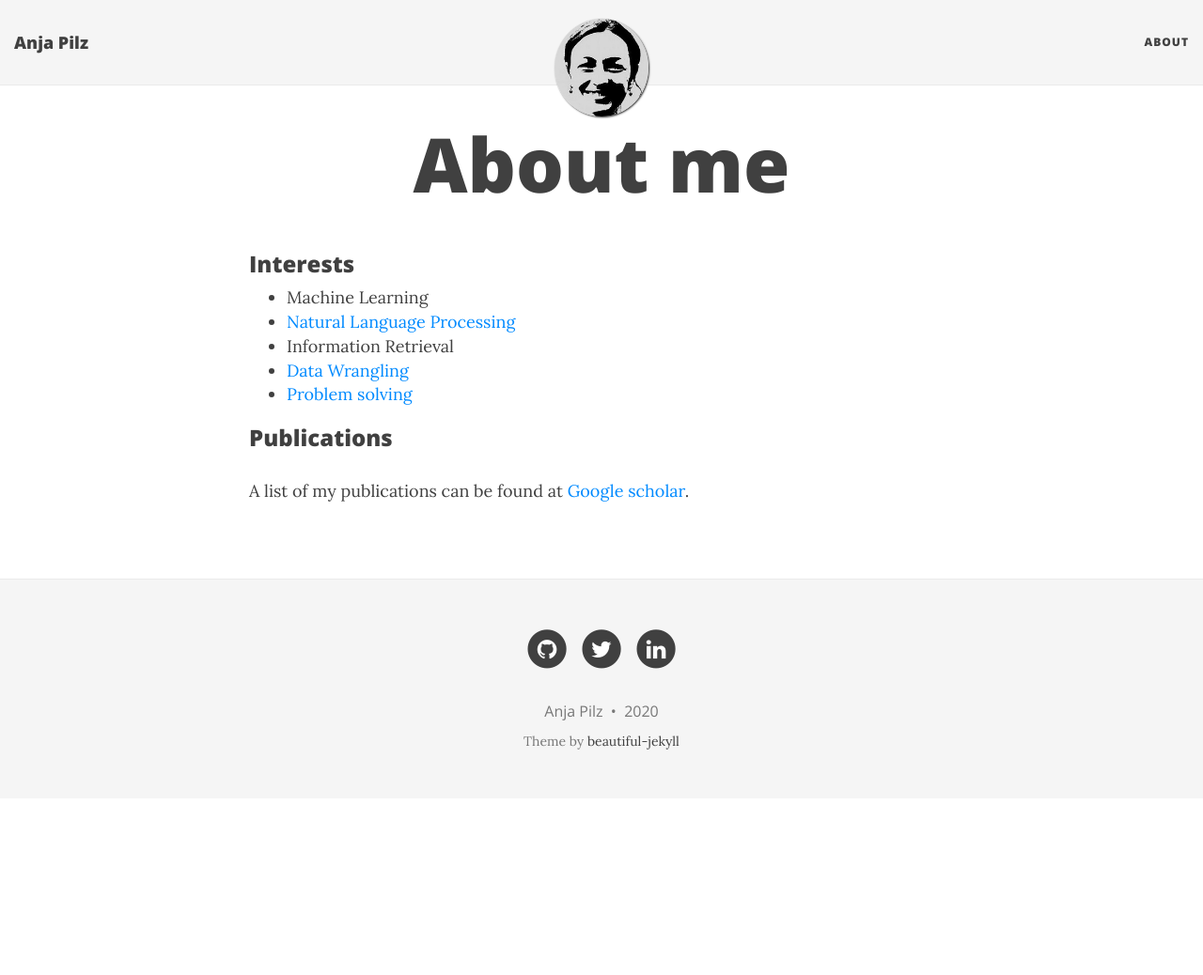
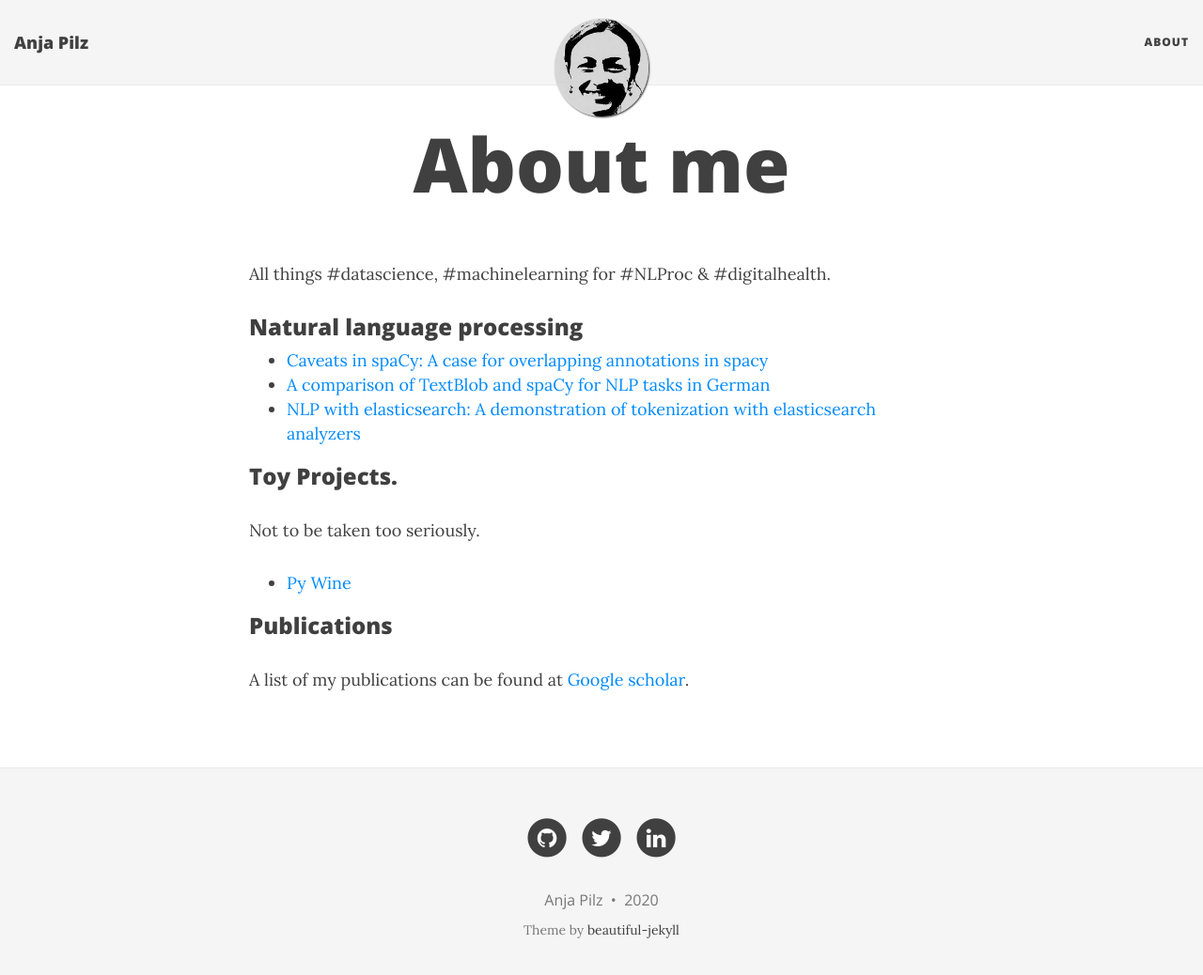
Before and after one commit to aplz/aplz.github.io, a Jekyll site: the page built from aboutme.md, in a window 1280 px wide and 1051 px high. Shown: the top 1038 px of the window at 94% size. Built offline with Jekyll 4.4.1, drawn with Linux system fonts in a browser that asks for light colours; nearby versions of some CDN libraries.

Commit message:
link to projects

```diff
--- a/aboutme.md
+++ b/aboutme.md
@@ -3,14 +3,16 @@ layout: page
 title: About me
 ---
 
-### Interests
+All things #datascience, #machinelearning for #NLProc & #digitalhealth.
 
-* Machine Learning
-* [Natural Language Processing](https://github.com/aplz/nlp_notebooks)
-* Information Retrieval
-* [Data Wrangling](https://github.com/aplz/pywine)
-* [Problem solving](https://www.hackerrank.com/profile/apilz)
+### Natural language processing
+* [Caveats in spaCy: A case for overlapping annotations in spacy](https://github.com/aplz/nlp_notebooks/blob/master/spacy_caveats.ipynb)
+* [A comparison of TextBlob and spaCy for NLP tasks in German](https://github.com/aplz/nlp_notebooks/blob/master/textblob_vs_spacy.ipynb)
+* [NLP with elasticsearch: A demonstration of tokenization with elasticsearch analyzers](https://github.com/aplz/nlp_notebooks/blob/master/elasticsearch-nlp.ipynb)
+
+### Toy Projects.
+Not to be taken too seriously.
+* [Py Wine](https://github.com/aplz/pywine)
 
 ### Publications
-
 A list of my publications can be found at [Google scholar](https://scholar.google.de/citations?hl=de&user=vhQiCP8AAAAJ).
```
